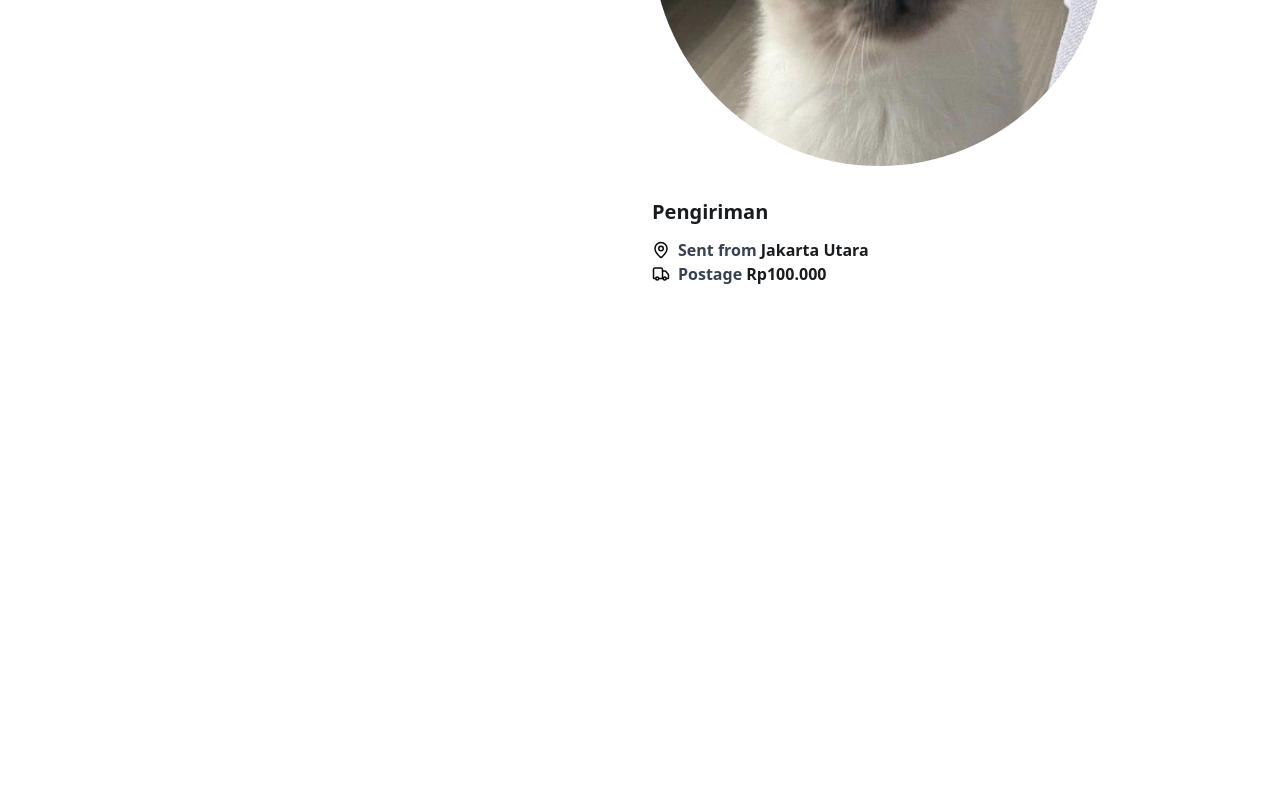
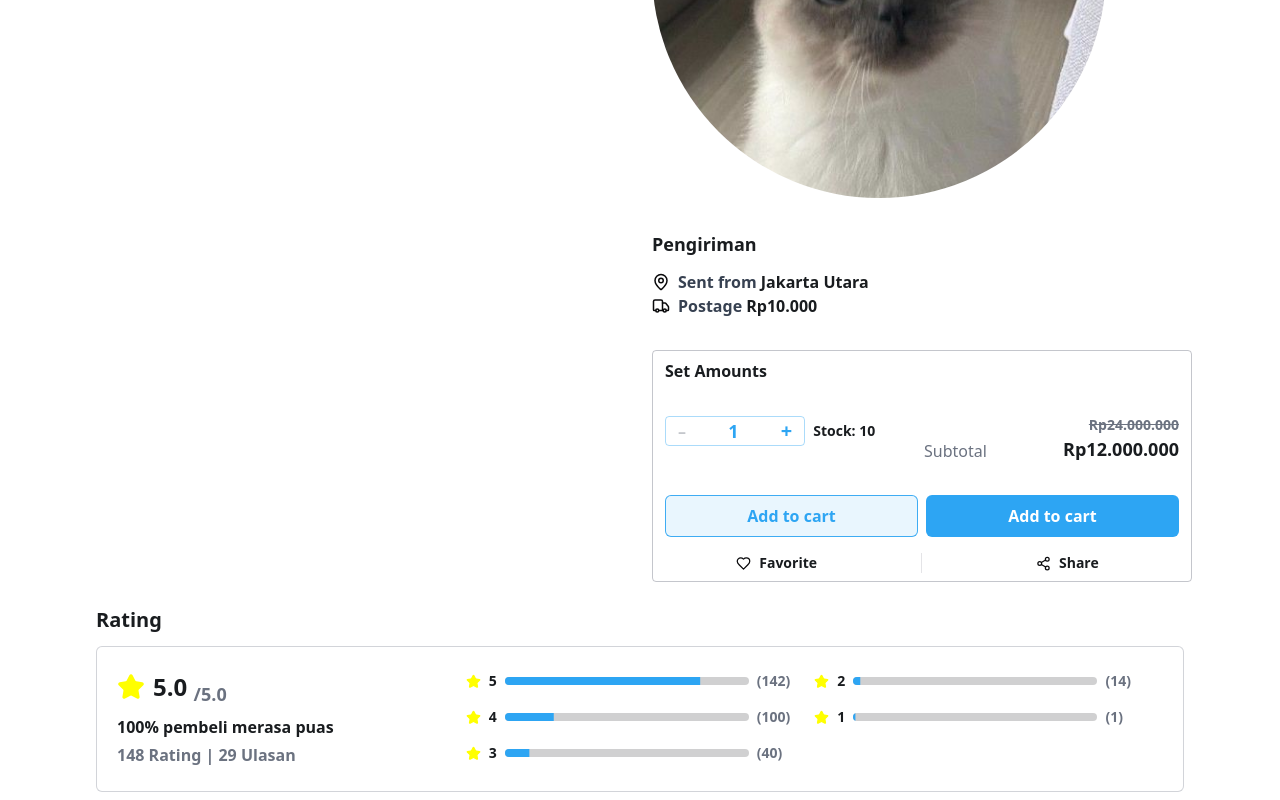
Before and after one commit to Glenn-Rhee/addorama, a Next.js app: page /product in a window 1280 px wide. Shown: the part 716-1516 px from the top of the page. Before the commit the page ends 1018 px from the top, so only its background shows below. Built offline with nearby package versions, Linux system fonts and the light colour scheme.

Commit message:
feat: add purchaseCard to product detail

```diff
--- a/package.json
+++ b/package.json
@@ -10,6 +10,7 @@
   },
   "dependencies": {
     "@radix-ui/react-dropdown-menu": "^2.1.4",
+    "@radix-ui/react-progress": "^1.1.1",
     "@radix-ui/react-separator": "^1.1.1",
     "@radix-ui/react-slot": "^1.1.1",
     "class-variance-authority": "^0.7.1",
--- a/src/components/ProductPage/Delivery.tsx
+++ b/src/components/ProductPage/Delivery.tsx
@@ -3,7 +3,7 @@ import { MapPin, Truck } from "lucide-react";
 export default function Delivery() {
   return (
     <div className="flex flex-col mt-8">
-      <h5 className="font-bold text-myBlack text-lg md:text-xl">Pengiriman</h5>
+      <h5 className="font-bold text-myBlack text-lg">Pengiriman</h5>
       <div className="flex flex-col mt-3">
         <div className="flex items-center gap-x-2">
           <MapPin size={18} />
@@ -15,8 +15,7 @@ export default function Delivery() {
         <div className="flex items-center gap-x-2">
           <Truck size={18} />
           <span className="text-base font-semibold text-gray-700">
-            Postage{" "}
-            <span className="font-bold text-myBlack">Rp100.000</span>
+            Postage <span className="font-bold text-myBlack">Rp10.000</span>
           </span>
         </div>
       </div>
--- a/src/components/ProductPage/Product.tsx
+++ b/src/components/ProductPage/Product.tsx
@@ -1,8 +1,10 @@
 import Image from "next/image";
 import ProductDetail from "./ProductDetail";
+import RatingCard from "./RatingCard";
 
 export default function Product() {
   return (
+    <section>
       <div className="grid grid-cols-1 md:grid-cols-2 min-w-full gap-x-2">
         <Image
           src={
@@ -15,5 +17,10 @@ export default function Product() {
         />
         <ProductDetail />
       </div>
+      <div className="flex flex-col gap-y-3 py-2 px-4">
+        <h5 className="text-lg md:text-xl font-bold text-myBlack">Rating</h5>
+        <RatingCard />
+      </div>
+    </section>
   );
 }
--- a/src/components/ProductPage/ProductDetail.tsx
+++ b/src/components/ProductPage/ProductDetail.tsx
@@ -1,7 +1,10 @@
-import { Star } from "lucide-react";
+import { Heart, Star } from "lucide-react";
 import { Separator } from "../ui/separator";
 import Image from "next/image";
 import Delivery from "./Delivery";
+import { Badge } from "../ui/badge";
+import Link from "next/link";
+import PurchaseCard from "./PurchaseCard";
 
 export default function ProductDetail() {
   return (
@@ -18,6 +21,11 @@ export default function ProductDetail() {
               <span className="text-gray-500 font-normal">(500 rating)</span>
             </span>
             <Separator orientation="vertical" className="bg-myBlack" />
+            <Heart size={20} color="rgb(220 38 38)" fill="rgb(220 38 38)" />
+            <span className="text-sm font-semibold text-myBlack">
+              100 <span className="text-gray-500 font-normal">Favorite</span>
+            </span>
+            <Separator orientation="vertical" className="bg-myBlack" />
             <span className="text-sm font-semibold text-myBlack">
               5.9k <span className="text-gray-500 font-normal">review</span>
             </span>
@@ -27,6 +35,14 @@ export default function ProductDetail() {
           <span className="text-myBlue font-bold text-lg md:text-xl lg:text-3xl">
             Rp12.000.000
           </span>
+          <div className="flex items-center gap-x-1 mt-1">
+            <Badge className="rounded-sm bg-red-200 text-red-600 font-bold px-2 py-0">
+              50%
+            </Badge>
+            <span className="text-base line-through font-semibold text-gray-400">
+              Rp24.000.000
+            </span>
+          </div>
         </div>
       </div>
       <div className="mt-8">
@@ -39,7 +55,7 @@ export default function ProductDetail() {
           ad perferendis, impedit tenetur. Illum, fugiat accusantium!
         </p>
         <div className="flex justify-between items-center min-w-full mt-10">
-          <div className="flex gap-x-3">
+          <Link href={"/store/123"} className="flex gap-x-3">
             <Image
               src="/prof.jpg"
               alt="Profile picture store"
@@ -60,7 +76,7 @@ export default function ProductDetail() {
                 </div>
               </div>
             </div>
-          </div>
+          </Link>
           <div>
             <button className="border border-myBlue text-myBlue px-4 rounded-lg py-1 font-semibold hover:bg-myBlue hover:text-white transition-all duration-75 active:bg-blue-600">
               Follow
@@ -69,6 +85,7 @@ export default function ProductDetail() {
         </div>
       </div>
       <Delivery />
+      <PurchaseCard />
     </div>
   );
 }
--- /dev/null
+++ b/src/components/ProductPage/PurchaseCard.tsx
@@ -0,0 +1,90 @@
+"use client";
+import { Heart, Share2 } from "lucide-react";
+import { Separator } from "../ui/separator";
+import { useEffect, useState } from "react";
+import { cn } from "@/lib/utils";
+
+export default function PurchaseCard() {
+  const [qty, setQty] = useState<number>(1);
+  const [disable, setDisable] = useState<boolean>(true);
+  const stock = 10;
+
+  useEffect(() => {
+    if (qty === 1) {
+      setDisable(true);
+    } else {
+      setDisable(false);
+    }
+  }, [qty]);
+
+  return (
+    <div className="w-full px-3 py-2 border border-gray-500/40 rounded-sm mt-8">
+      <h5 className="font-bold text-myBlack">Set Amounts</h5>
+      <div className="grid grid-cols-1 lg:grid-cols-2 gap-y-2 lg:gap-y-0 lg:gap-x-1 mt-4">
+        <div className="grid grid-cols-[70%_1fr] lg:grid-cols-[55%_1fr] items-center gap-x-2 w-full">
+          <div className="py-0 px-3 rounded-sm border items-center border-myBlue/40 flex justify-between">
+            <button
+              disabled={disable}
+              onClick={() => {
+                setQty((prev) => prev - 1);
+              }}
+              className={cn("font-semibold", {
+                "text-myBlue": !disable,
+                "text-gray-500/40": disable,
+              })}
+            >
+              &ndash;
+            </button>
+            <span className="font-semibold text-myBlue text-lg">{qty}</span>
+            <button
+              className="text-myBlue font-semibold text-xl"
+              onClick={() => {
+                setQty((prev) => prev + 1);
+              }}
+            >
+              &#43;
+            </button>
+          </div>
+          <div className="flex items-center justify-self-end lg:justify-self-start text-sm font-semibold text-myBlack">
+            <span>
+              Stock: <span className="font-bold">{stock}</span>
+            </span>
+          </div>
+        </div>
+        <div className="flex justify-between w-full mt-4 items-end">
+          <span className="text-sm lg:text-base text-gray-500">Subtotal</span>
+          <div className="flex flex-col items-end justify-between">
+            <span className="text-sm line-through text-gray-500 font-semibold">
+              Rp24.000.000
+            </span>
+            <span className="text-base lg:text-lg font-bold text-myBlack">
+              Rp12.000.000
+            </span>
+          </div>
+        </div>
+      </div>
+      <div className="grid grid-cols-2 gap-x-2 mt-4 md:mt-8">
+        <button className="w-full bg-myBlue/10 border border-myBlue/90 text-myBlue text-base hover:bg-white transition-colors duration-100 font-bold rounded-md py-2">
+          Add to cart
+        </button>
+        <button className="w-full bg-myBlue text-white hover:bg-[rgb(31,113,167)] transition-colors duration-100 font-bold rounded-md py-2">
+          Add to cart
+        </button>
+      </div>
+      <div className="grid grid-cols-[1fr_10%_1fr] gap-x-2 mt-4 h-5">
+        <button className="flex justify-self-center items-center gap-x-2">
+          <Heart size={15} />
+          <span className="text-sm font-bold text-myBlack">Favorite</span>
+        </button>
+        <Separator
+          orientation="vertical"
+          className="text-myBlack justify-self-center"
+        />
+        <button className="flex justify-self-center items-center gap-x-2">
+          <Share2 size={15} />
+          <span className="text-sm font-bold text-myBlack">Share</span>
+        </button>
+      </div>
+    </div>
+  );
+}
--- /dev/null
+++ b/src/components/ProductPage/RatingCard.tsx
@@ -0,0 +1,59 @@
+import { Star } from "lucide-react";
+import { Progress } from "../ui/progress";
+
+export default function RatingCard() {
+  return (
+    <div className="grid grid-cols-3 border border-gray-500/30 px-5 py-6 rounded-md bg-white">
+      <div className="space-y-3">
+        <div className="flex gap-x-2 items-center">
+          <Star color="yellow" fill="yellow" size={28} />
+          <span className="font-bold text-lg md:text-xl lg:text-2xl text-myBlack">
+            5.0 <sub className="text-gray-500 font-semibold">/5.0</sub>
+          </span>
+        </div>
+        <div className="space-y-1 flex flex-col">
+          <span className="text-myBlack font-semibold">
+            100% pembeli merasa puas
+          </span>
+          <span className="font-semibold text-gray-500">
+            148 Rating | 29 Ulasan
+          </span>
+        </div>
+      </div>
+      <div className="flex flex-col gap-y-4">
+        <div className="flex items-center gap-x-2">
+          <Star fill="yellow" color="yellow" size={15} />
+          <span className="text-sm font-semibold text-myBlack">5</span>
+          <Progress value={80} className="w-[70%]" />
+          <span className="text-gray-500 font-semibold text-sm">(142)</span>
+        </div>
+        <div className="flex items-center gap-x-2">
+          <Star fill="yellow" color="yellow" size={15} />
+          <span className="text-sm font-semibold text-myBlack">4</span>
+          <Progress value={20} className="w-[70%]" />
+          <span className="text-gray-500 font-semibold text-sm">(100)</span>
+        </div>
+        <div className="flex items-center gap-x-2">
+          <Star fill="yellow" color="yellow" size={15} />
+          <span className="text-sm font-semibold text-myBlack">3</span>
+          <Progress value={10} className="w-[70%]" />
+          <span className="text-gray-500 font-semibold text-sm">(40)</span>
+        </div>
+      </div>
+      <div className="flex flex-col gap-y-4">
+        <div className="flex items-center gap-x-2">
+          <Star fill="yellow" color="yellow" size={15} />
+          <span className="text-sm font-semibold text-myBlack">2</span>
+          <Progress value={3} className="w-[70%]" />
+          <span className="text-gray-500 font-semibold text-sm">(14)</span>
+        </div>
+        <div className="flex items-center gap-x-2">
+          <Star fill="yellow" color="yellow" size={15} />
+          <span className="text-sm font-semibold text-myBlack">1</span>
+          <Progress value={1} className="w-[70%]" />
+          <span className="text-gray-500 font-semibold text-sm">(1)</span>
+        </div>
+      </div>
+    </div>
+  );
+}
--- /dev/null
+++ b/src/components/ui/badge.tsx
@@ -0,0 +1,36 @@
+import * as React from "react"
+import { cva, type VariantProps } from "class-variance-authority"
+
+import { cn } from "@/lib/utils"
+
+const badgeVariants = cva(
+  "inline-flex items-center rounded-md border px-2.5 py-0.5 text-xs font-semibold transition-colors focus:outline-none focus:ring-2 focus:ring-ring focus:ring-offset-2",
+  {
+    variants: {
+      variant: {
+        default:
+          "border-transparent bg-primary text-primary-foreground shadow hover:bg-primary/80",
+        secondary:
+          "border-transparent bg-secondary text-secondary-foreground hover:bg-secondary/80",
+        destructive:
+          "border-transparent bg-destructive text-destructive-foreground shadow hover:bg-destructive/80",
+        outline: "text-foreground",
+      },
+    },
+    defaultVariants: {
+      variant: "default",
+    },
+  }
+)
+
+export interface BadgeProps
+  extends React.HTMLAttributes<HTMLDivElement>,
+    VariantProps<typeof badgeVariants> {}
+
+function Badge({ className, variant, ...props }: BadgeProps) {
+  return (
+    <div className={cn(badgeVariants({ variant }), className)} {...props} />
+  )
+}
+
+export { Badge, badgeVariants }
--- /dev/null
+++ b/src/components/ui/progress.tsx
@@ -0,0 +1,28 @@
+"use client"
+
+import * as React from "react"
+import * as ProgressPrimitive from "@radix-ui/react-progress"
+
+import { cn } from "@/lib/utils"
+
+const Progress = React.forwardRef<
+  React.ElementRef<typeof ProgressPrimitive.Root>,
+  React.ComponentPropsWithoutRef<typeof ProgressPrimitive.Root>
+>(({ className, value, ...props }, ref) => (
+  <ProgressPrimitive.Root
+    ref={ref}
+    className={cn(
+      "relative h-2 w-full overflow-hidden rounded-full bg-primary/20",
+      className
+    )}
+    {...props}
+  >
+    <ProgressPrimitive.Indicator
+      className="h-full w-full flex-1 bg-myBlue transition-all"
+      style={{ transform: `translateX(-${100 - (value || 0)}%)` }}
+    />
+  </ProgressPrimitive.Root>
+))
+Progress.displayName = ProgressPrimitive.Root.displayName
+
+export { Progress }
```
Also changed, not shown: 1 other file (tests, documents, lock files or other folders). Lines whose indentation alone changed are shown as unchanged.
